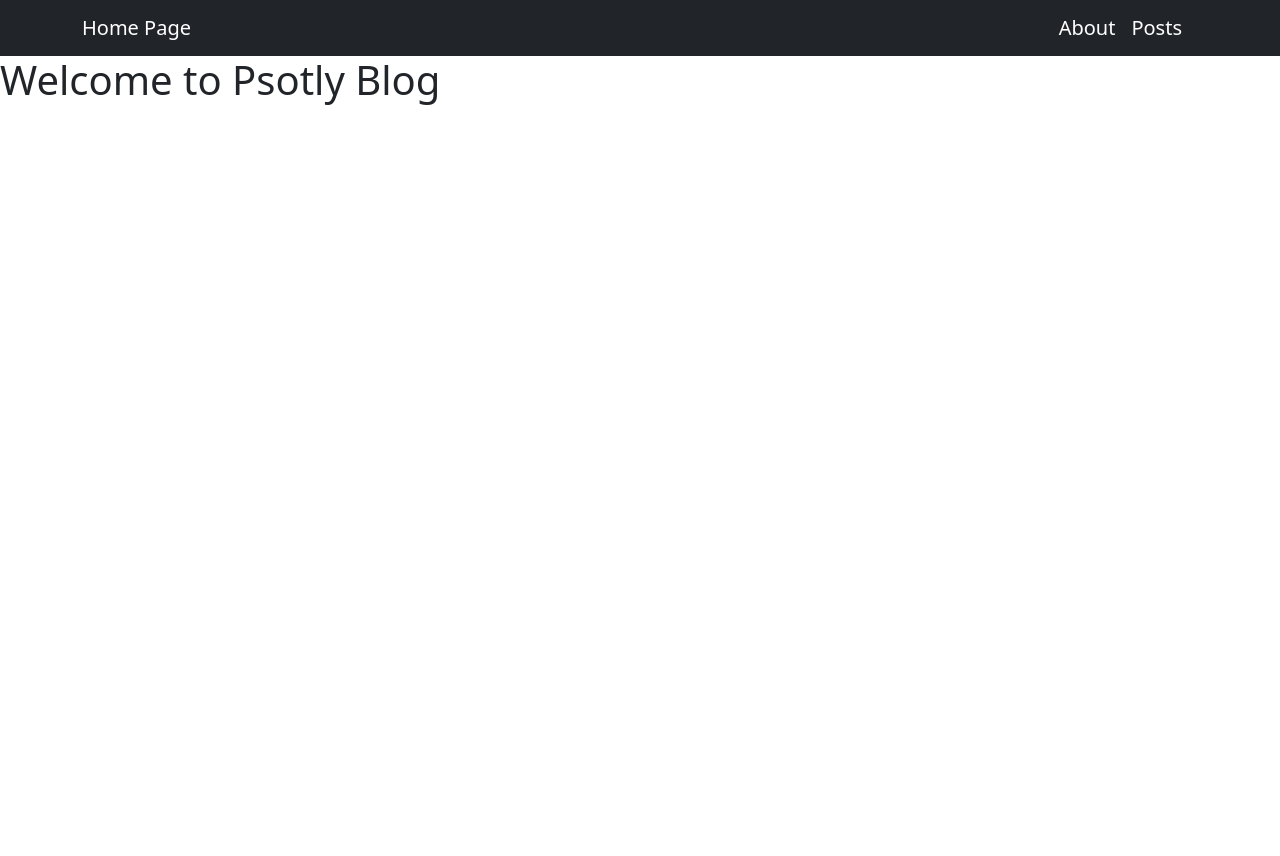
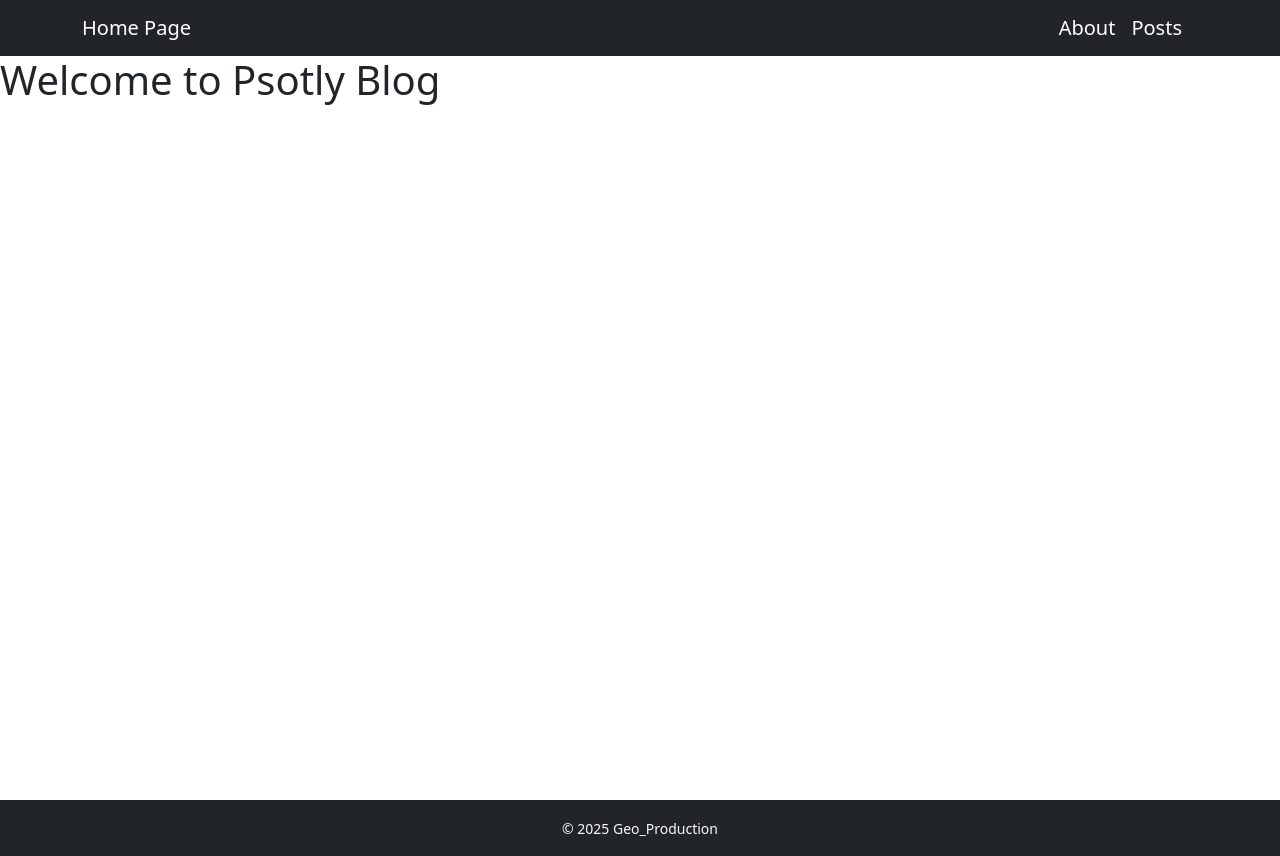
Before and after one commit to gkurkjian/Poslty_Blog, a Next.js app: page / in a window 1280 px wide. Before the commit the page ends 800 px from the top, so only its background shows below. Built offline with nearby package versions, Linux system fonts and the light colour scheme.

Commit message:
forth commit:  add Footer component and update layout in _app.js; adjust footer styles in globals.css

```diff
--- /dev/null
+++ b/components/Footer.js
@@ -0,0 +1,16 @@
+import React from "react";
+import { Container, Row, Col } from "react-bootstrap";
+
+export default function Footer() {
+  return (
+    <footer className="bg-dark text-light py-3">
+      <Container>
+        <Row>
+          <Col className="text-center">
+            <small>© 2025 Geo_Production</small>
+          </Col>
+        </Row>
+      </Container>
+    </footer>
+  );
+}
--- a/pages/_app.js
+++ b/pages/_app.js
@@ -1,12 +1,16 @@
 import "@/styles/globals.css";
 import 'bootstrap/dist/css/bootstrap.min.css';
 import CustomNavbar from "@/components/CustomNavbar";
+import Footer from "@/components/Footer";
 
 export default function App({ Component, pageProps }) {
   return (
     <>
       <CustomNavbar />
-      <Component {...pageProps} />
-      </>
-  )
+      <main className="min-vh-100 d-flex flex-column">
+        <Component {...pageProps} />
+        <Footer />
+      </main>
+    </>
+  );
 }
--- a/styles/Home.module.css
+++ b/styles/Home.module.css
@@ -31,7 +31,7 @@
   display: flex;
   flex-direction: column;
   gap: 32px;
-  grid-row-start: 2;
+  grid-row-start: 1;
 }
 
 .main ol {
--- a/styles/globals.css
+++ b/styles/globals.css
@@ -35,6 +35,11 @@ a {
   text-decoration: none;
 }
 
+footer {
+  margin-top: auto;
+
+}
+
 @media (prefers-color-scheme: dark) {
   html {
     color-scheme: dark;
```
